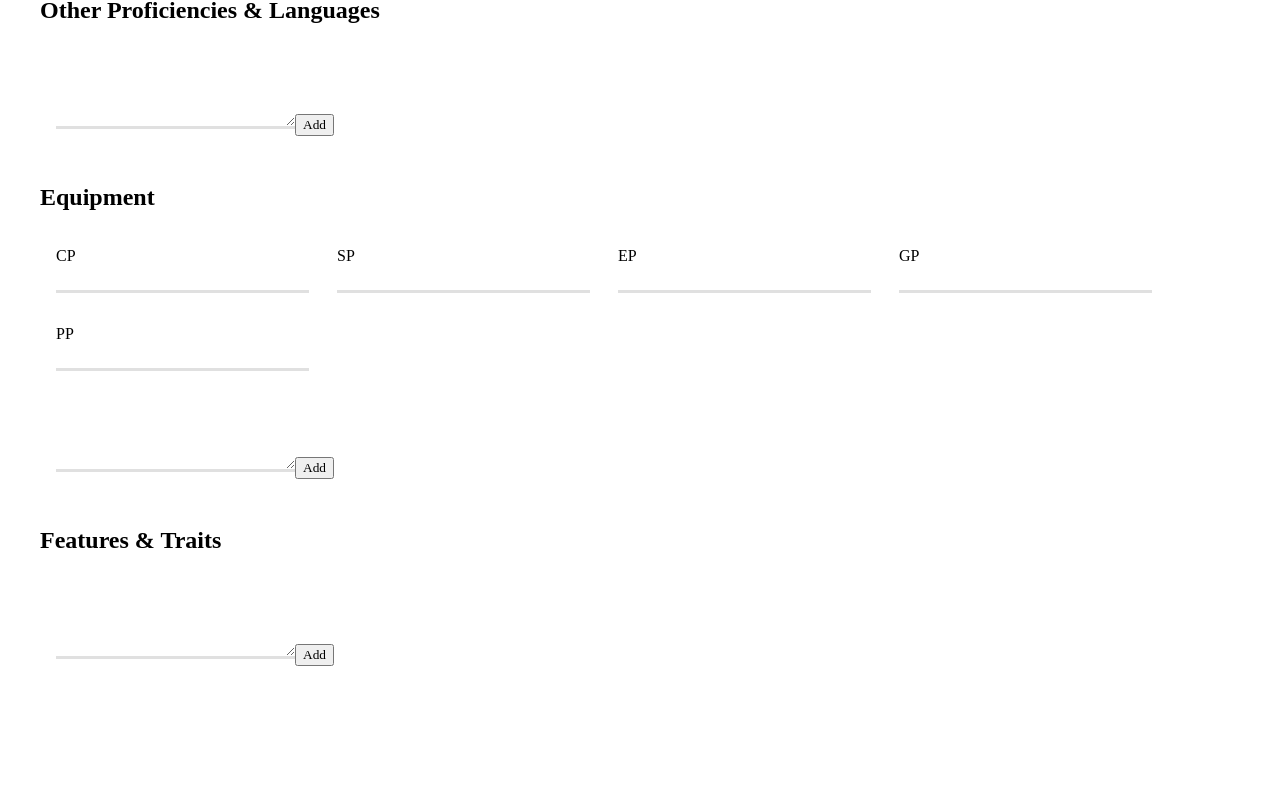
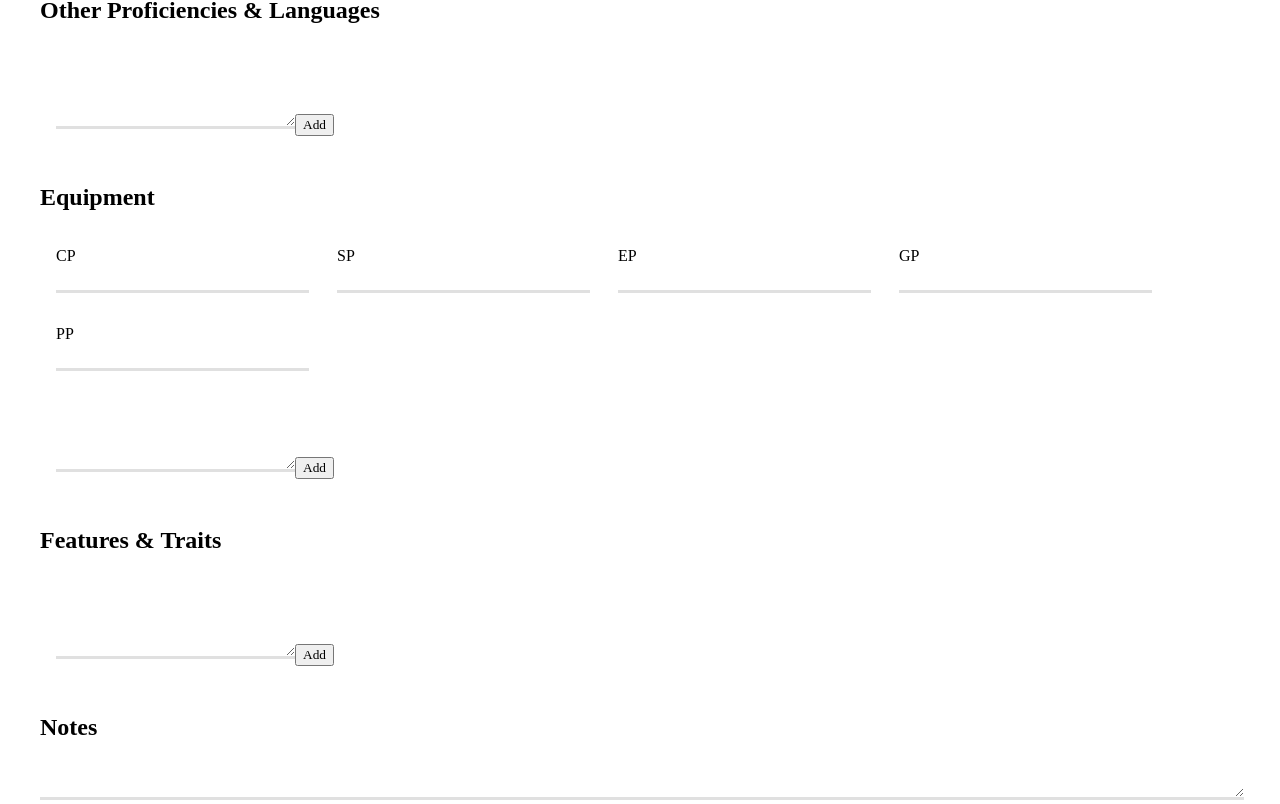
Before and after one commit to zouroboros/dnd-pad, a Svelte app: page / in a window 1280 px wide. Shown: the part 3043-3847 px from the top of the page. Before the commit the page ends 3725 px from the top, so only its background shows below. Built offline with nearby package versions, Linux system fonts and the light colour scheme; a web font is replaced by a local one.

Commit message:
Added notes section.

```diff
--- a/src/App.svelte
+++ b/src/App.svelte
@@ -14,6 +14,7 @@
 	import Spells from './Spells.svelte';
 	import PropertyList from './PropertyList.svelte';
 	import Equipment from './Equipment.svelte';
+	import Notes from './Notes.svelte';
 
 	let upgradeCharacter = function(characterObject) {
 		if(!characterObject) {
@@ -30,6 +31,9 @@
 		}
 		if(!characterObject.spells) {
 			characterObject.spells = [];
+		}
+		if(!characterObject.notes) {
+			characterObject.notes = null;
 		}
 	};
 
@@ -153,5 +157,8 @@
 				<h2>Features & Traits</h2>
 				<PropertyList bind:properties={character.featuresAndTraits}/>
 			</div>
+			<div>
+				<Notes bind:notes={character.notes} />
+			</div>
 	</form>
 </main>
--- /dev/null
+++ b/src/Notes.svelte
@@ -0,0 +1,14 @@
+<script>
+  export let notes;
+</script>
+
+<style>
+textarea {
+  width: 100%;
+}
+</style>
+
+<div>
+  <h2>Notes</h2>
+  <textarea bind:value={notes} />
+</div>
```
